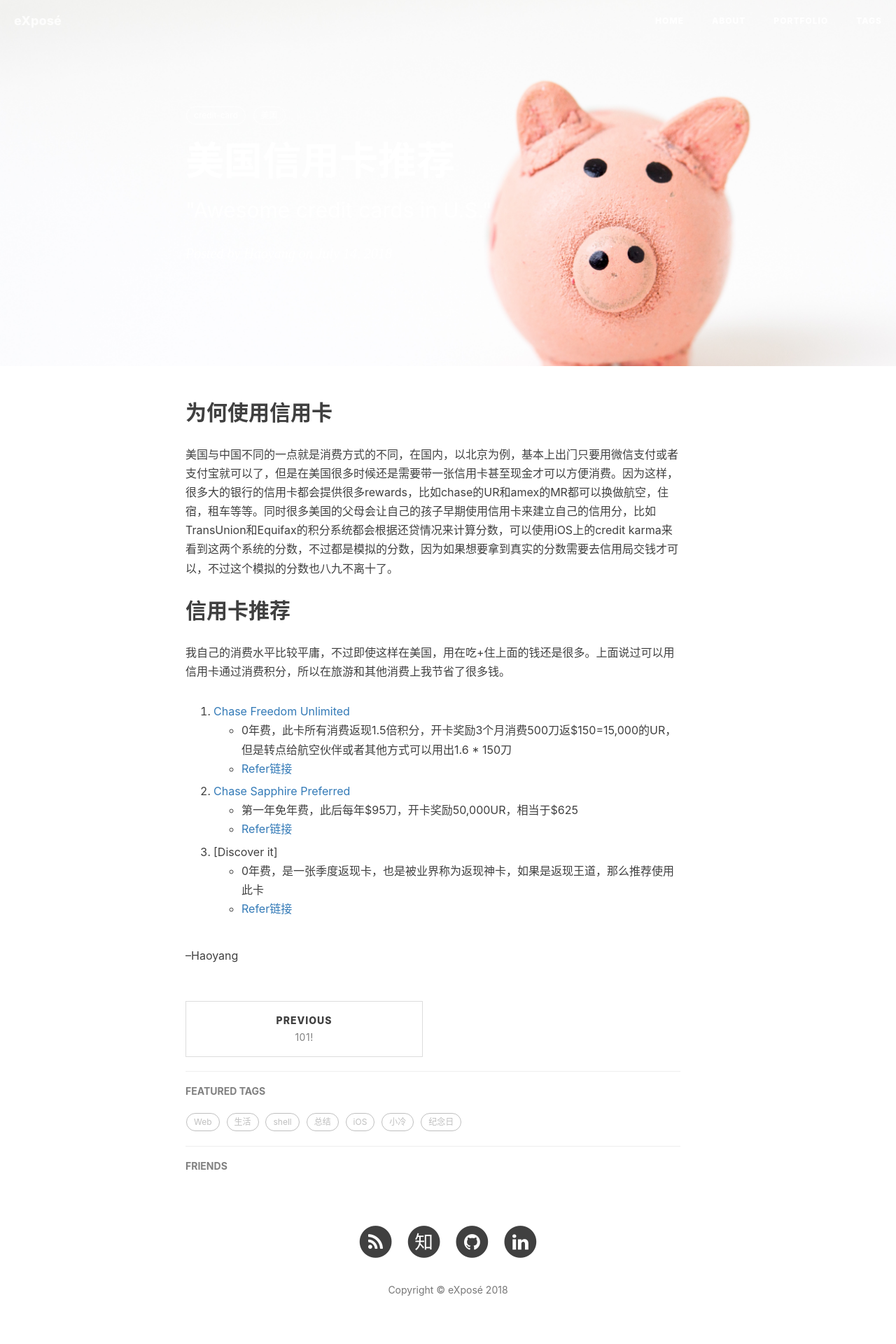
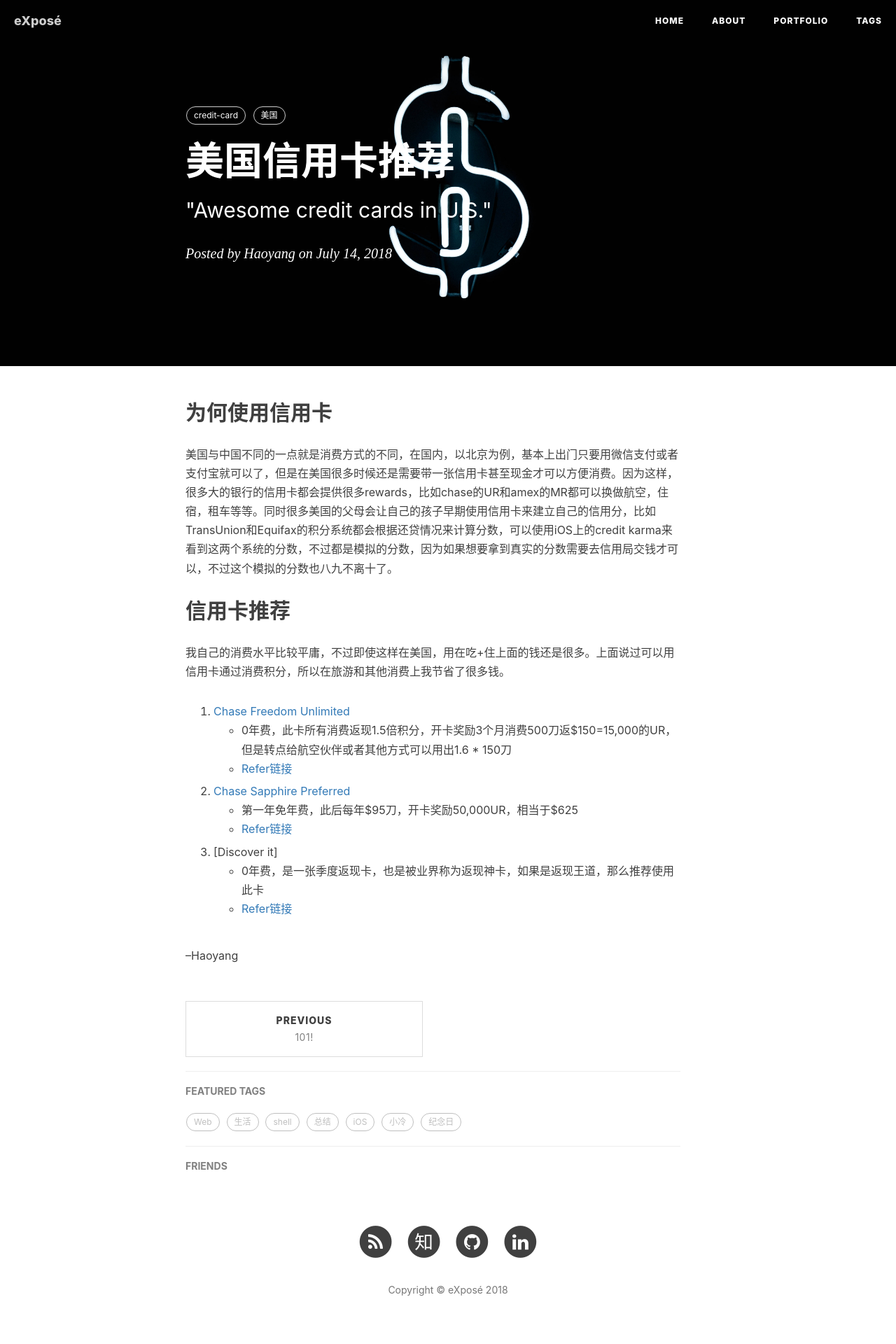
Before and after one commit to advpetc/advpetc.github.io, a Jekyll site: the page built from _posts/2018-07-14-credit-card.md, in a window 1280 px wide. Shown: the whole page at 70% size. Built offline with Jekyll 4.4.1, drawn with Linux system fonts in a browser that asks for light colours; nearby versions of some CDN libraries; comment, search, counter and statistics services are not loaded.

Commit message:
change cover pic for credit card post

```diff
--- a/_posts/2018-07-14-credit-card.md
+++ b/_posts/2018-07-14-credit-card.md
@@ -4,7 +4,7 @@ title:      "美国信用卡推荐"
 subtitle:   "\"Awesome credit cards in U.S.\""
 date:       2018-07-14 14:52
 author:     "Haoyang"
-header-img: "img/fabian-blank-bg.jpg"
+header-img: "img/jimi-filipovski-189724-unsplash.jpg"
 catalog:    false
 tags:
     credit-card 美国
```
Also changed, not shown: img/jimi-filipovski-189724-unsplash.jpg (added).
